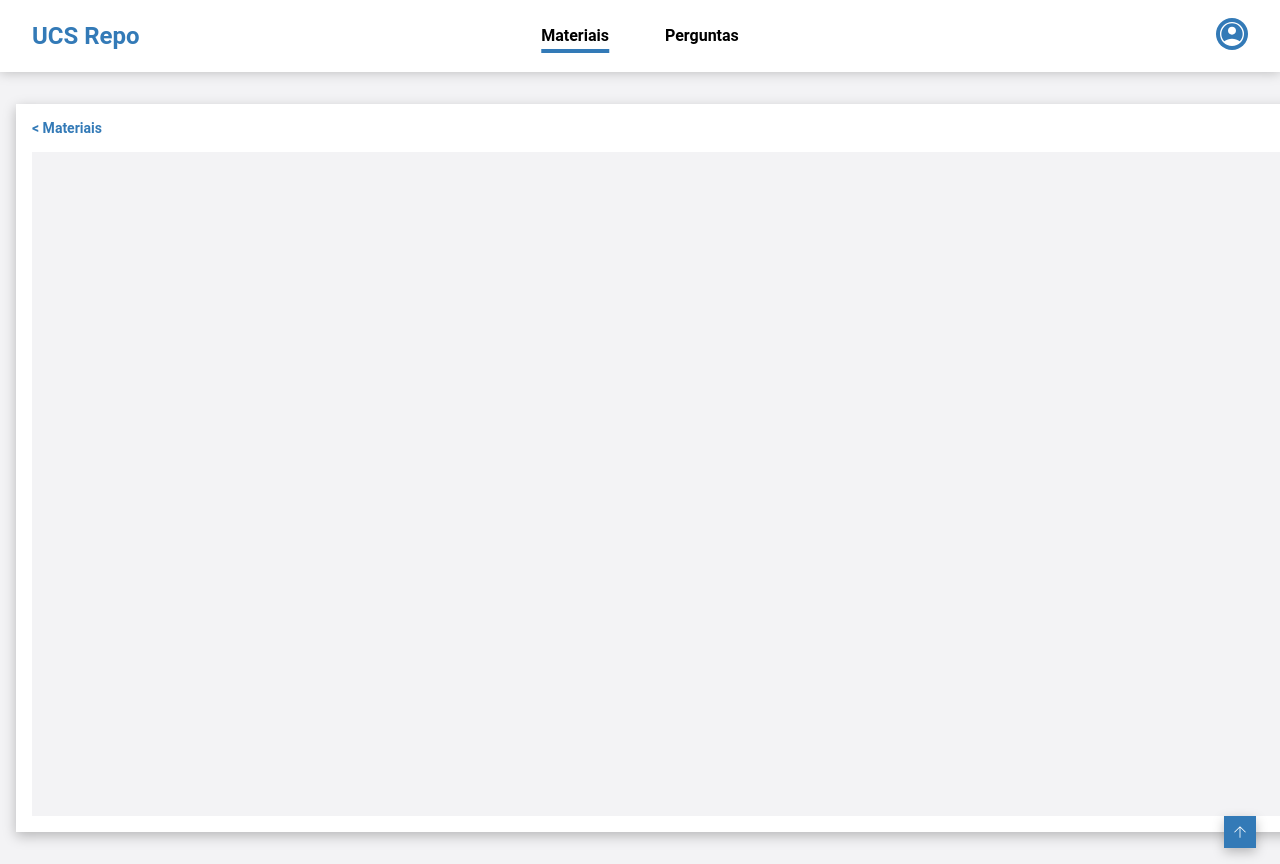
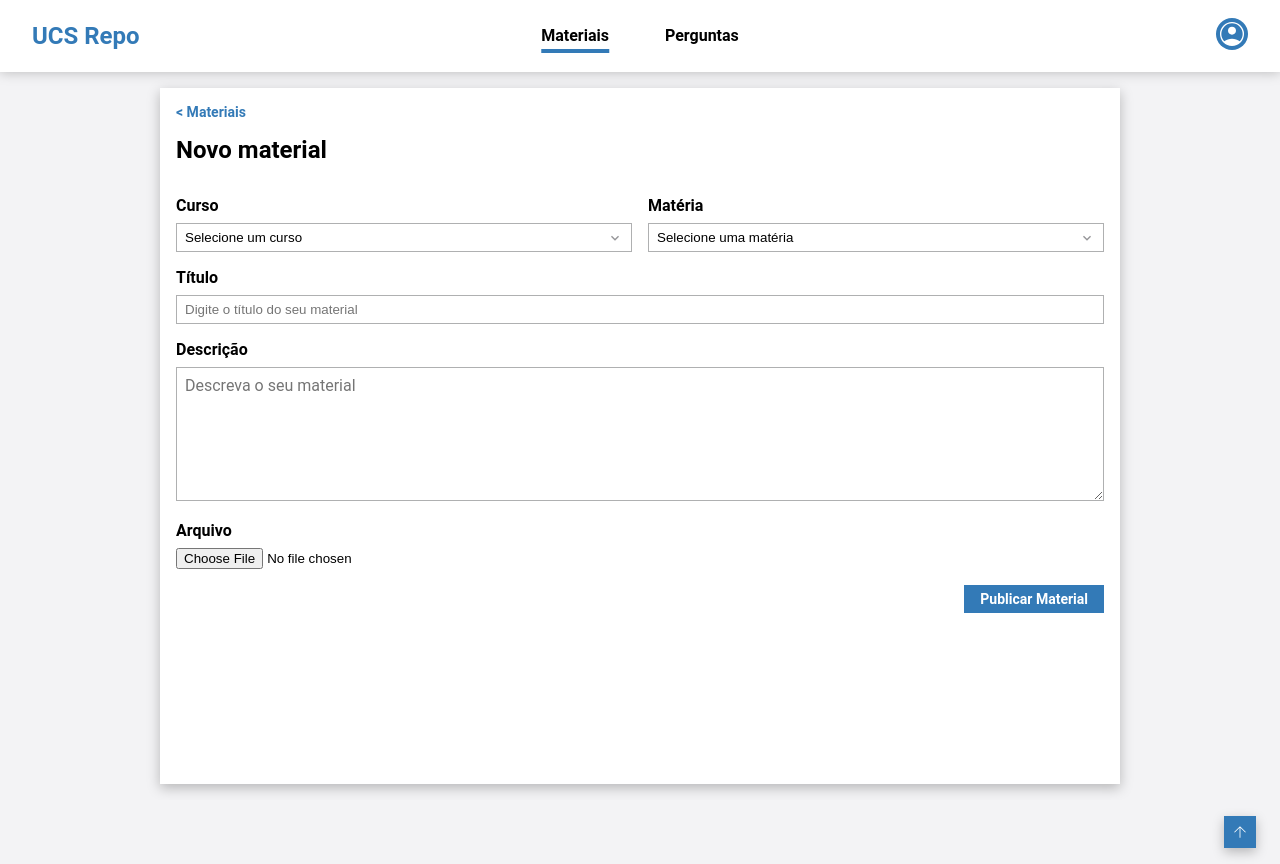
Before and after one commit to pypioner/ihc-study-repo, a Next.js app: page /materiais/novo in a window 1280 px wide. After the commit the page ends 800 px from the top, so only its background shows below. Built offline with nearby package versions, Linux system fonts and the light colour scheme.

Commit message:
criar materias

```diff
--- a/src/app/materiais/materiais.module.css
+++ b/src/app/materiais/materiais.module.css
@@ -5,3 +5,52 @@
   gap: 1rem;
   margin-top: 1rem;
 }
+
+.titulo {
+  display: flex;
+  align-items: center;
+  justify-content: space-between;
+  margin-bottom: 1rem;
+
+  a {
+    font-size: 0.875rem;
+  }
+}
+
+.voltar {
+  color: var(--destaque);
+  font-weight: bold;
+  margin-bottom: 1rem;
+  font-size: 0.875rem;
+  display: block;
+
+  &:hover {
+    text-decoration: underline;
+  }
+}
+
+.ladoALado {
+  display: flex;
+  gap: 1rem;
+
+  & > div {
+    flex: 1;
+  }
+}
+
+.form {
+  a {
+    margin-left: auto;
+    margin-top: 1rem;
+    display: block;
+    width: fit-content;
+    font-size: 0.875rem;
+  }
+
+  label {
+    display: block;
+    margin-bottom: 0.5rem;
+    margin-top: 1rem;
+    font-weight: bold;
+  }
+}
--- /dev/null
+++ b/src/app/materiais/novo/page.tsx
@@ -0,0 +1,83 @@
+import Link from "next/link";
+import Header from "../../_components/Header";
+import style from "../materiais.module.css";
+
+export default async function NovoMaterial() {
+  return (
+    <>
+      <Header path="/materiais" />
+      <div className="page_container">
+        <main>
+          <Link className={style.voltar} href="/materiais">
+            &lt; Materiais
+          </Link>
+          <div className={style.titulo}>
+            <h2>Novo material</h2>
+          </div>
+          <form className={style.form}>
+            <div className={style.ladoALado}>
+              <div>
+                <label htmlFor="curso">Curso</label>
+                <select id="curso" name="curso" required>
+                  <option value="">Selecione um curso</option>
+                  <option value="ciencia-da-computacao">
+                    Ciência da Computação
+                  </option>
+                  <option value="analise-e-desenvolvimento-de-sistemas">
+                    Análise e Desenvolvimento de Sistemas
+                  </option>
+                  <option value="engenharia-de-software">
+                    Engenharia de Software
+                  </option>
+                </select>
+              </div>
+              <div>
+                <label htmlFor="materia">Matéria</label>
+                <select id="materia" name="materia" required>
+                  <option value="">Selecione uma matéria</option>
+                  <option value="programacao">Programação</option>
+                  <option value="banco-de-dados">Banco de Dados</option>
+                  <option value="engenharia-de-software">
+                    Engenharia de Software
+                  </option>
+                  <option value="redes">Redes</option>
+                </select>
+              </div>
+            </div>
+
+            <label htmlFor="titulo">Título</label>
+            <input
+              type="text"
+              id="titulo"
+              name="titulo"
+              placeholder="Digite o título do seu material"
+              required
+            />
+
+            <label htmlFor="descricao">Descrição</label>
+            <textarea
+              id="descricao"
+              name="descricao"
+              placeholder="Descreva o seu material"
+              rows={5}
+              required
+            ></textarea>
+
+            <label htmlFor="arquivo">Arquivo</label>
+            <input
+              type="file"
+              id="arquivo"
+              name="arquivo"
+              accept="application/pdf,image/png,image/jpeg,image/jpg"
+              required
+            />
+
+            <Link href="/materiais/novo-material" className="button">
+              Publicar Material
+            </Link>
+          </form>
+        </main>
+      </div>
+    </>
+  );
+}
--- a/src/app/perguntas/page.tsx
+++ b/src/app/perguntas/page.tsx
@@ -18,11 +18,7 @@ export default async function Perguntas({
         <main>
           <div className={style.titulo}>
             <h2>Perguntas e Respostas</h2>
-            <Link
-              href="/perguntas/novo"
-              className="button"
-              title="Criar nova pergunta"
-            >
+            <Link href="/perguntas/novo" className="button">
               <svg
                 xmlns="http://www.w3.org/2000/svg"
                 height="22px"
```
Also changed, not shown: src/app/_components/MaterialModal.tsx (+11 -2 lines), src/app/materiais/page.tsx (+16 -16 lines).
